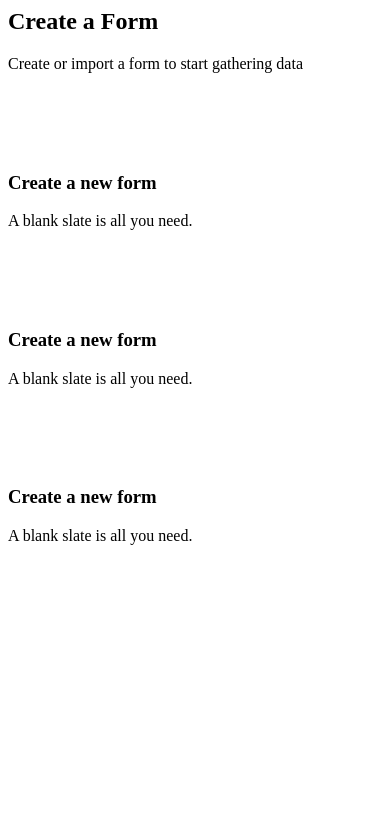
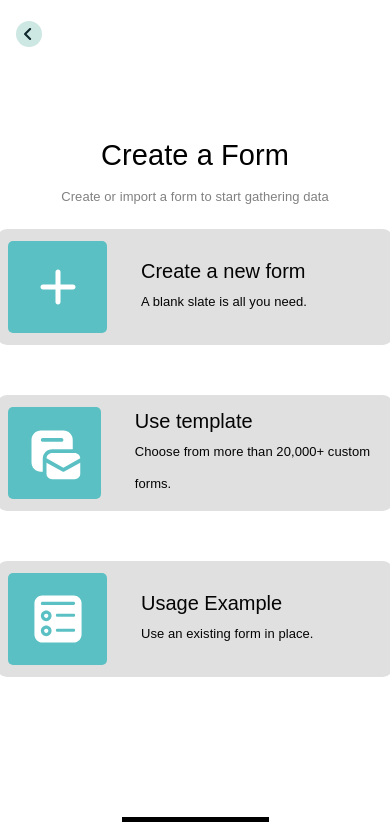
Before and after one commit to zuri-training/TeamOwlw2-feedback_gen, a plain HTML site: page createform.html in a window 390 px wide. Shown: the part 50-872 px from the top of the page. Before the commit the page ends 844 px from the top, so only its background shows below. Drawn offline with Linux system fonts and the light colour scheme.

Commit message:
updated create form files

```diff
--- a/createform.css
+++ b/createform.css
@@ -0,0 +1,197 @@
+* {
+    padding: 0;
+    margin: 0;
+    box-sizing: border-box;
+}
+
+body {
+    background: #ffffff;
+    font-family: "Poppins", sans-serif;
+    font-style: normal;
+}
+
+#back {
+    margin: 71px auto 0 16px;
+}
+
+main {
+    margin: 179px auto auto;
+    display: flex;
+    flex-direction: column;
+    justify-content: center;
+    align-items: center;
+}
+
+h2 {
+    font-weight: 400;
+    font-size: 29px;
+    line-height: 44px;
+    text-align: center;
+    letter-spacing: 0.0025em;
+}
+
+
+main p {
+    margin-top: 4px;
+    margin-bottom: 16px;
+    font-weight: 300;
+    font-size: 13px;
+    line-height: 32px;
+    text-align: center;
+    letter-spacing: 0.005em;
+    color: #04040480;
+}
+
+#selections {
+    display: flex;
+    flex-direction: column;
+    justify-content: center;
+    align-items: center;
+    padding: 0;
+    margin: 0;
+}
+
+.selectors {
+    display: flex;
+    flex-direction: row;
+    justify-content: space-between;
+    align-items: center;
+    background: #E0E0E0;
+    border-radius: 10px;
+    margin-bottom: 50px;
+    padding: 0;
+    margin: 0;
+}
+
+.image {
+    width: 99px;
+    height: 92px;
+    /* background-color: #5BC0C3; */
+    background: #5BC0C3;
+    border-radius: 5px;
+}
+
+
+
+h3 {
+    font-style: normal;
+    font-weight: 400;
+    font-size: 20px;
+    line-height: 24px;
+    text-align: center;
+    color: #040404;
+}
+
+p {
+    font-weight: 300;
+    font-size: 13px;
+    line-height: 32px;
+    text-align: center;
+    letter-spacing: 0.005em;
+    color: #040404;
+
+}
+
+@media only screen and (max-width: 428px) {
+    body {
+      background: #ffffff;
+      font-family: "Poppins", sans-serif;
+      max-height: 926px;
+    }
+
+    #back {
+        margin: 71px auto 0px 16px;
+    }
+
+    main {
+        margin: 82px 16px auto;
+        display: flex;
+        flex-direction: column;
+        justify-content: center;
+        align-items: center;
+    }
+
+    h2 {
+        font-weight: 400;
+        font-size: 29px;
+        line-height: 44px;
+        text-align: center;
+        letter-spacing: 0.0025em;
+    }
+
+    .sub {
+        margin-top: 4px;
+        margin-bottom: 16px;
+        font-weight: 300;
+        font-size: 13px;
+        line-height: 32px;
+        text-align: center;
+        letter-spacing: 0.005em;
+        color: #04040480;
+    }
+
+    #selections {
+        display: flex;
+        flex-direction: column;
+        justify-content: center;
+        align-items: center;
+    }
+
+    .selectors {
+        width: 396px;
+        display: flex;
+        flex-direction: row;
+        justify-content: flex-start;
+        align-items: center;
+        background: #E0E0E0;
+        border-radius: 10px;
+        margin-bottom: 50px;
+    }
+
+    .image {
+        width: 99px;
+        height: 92px;
+        margin: 12px 34px 12px 11px;
+        display: flex;
+        justify-content: center;
+        align-items: center;
+        background: #5BC0C3;
+        border-radius: 5px;
+    }
+
+
+    h3 {
+        font-weight: 400;
+        font-size: 20px;
+        line-height: 30px;
+        text-align: center;
+        color: #040404;
+    }
+
+    .content {
+        display: flex;
+        flex-direction: column;
+        justify-content: center;
+        align-items: flex-start;
+    }
+
+    div p {
+        padding: 0;
+        margin: 0;
+        font-weight: 300;
+        font-size: 13px;
+        line-height: 32px;
+        text-align: start;
+        letter-spacing: 0.005em;
+        color: #040404;
+
+    }
+
+    .line {
+        margin-top: 90px;
+        width: 147px;
+        height: 5px;
+        background: #000000;
+    }
+
+}
--- a/createform.html
+++ b/createform.html
@@ -5,38 +5,54 @@
     <meta http-equiv="X-UA-Compatible" content="IE=edge">
     <meta name="viewport" content="width=device-width, initial-scale=1.0">
     <title>Document</title>
+    <link rel="stylesheet" href="createform.css">
 </head>
 <body>
-    <header>
-        <img src="/images/backarrow.svg" alt="">
-    </header>
+    <img src="/images/backarrow.svg" alt="" id="back">
 
     <main>
         <h2>Create a Form</h2>
-        <p>Create or import a form to start gathering data</p>
+        <p class="sub">Create or import a form to start gathering data</p>
 
-        <div class="selections">
+        <div id="selections">
             <div class="selectors" id="select-1">
-                <img src="/images/createform.svg" alt="">
-                <h3>Create a new form</h3>
-                <p>A blank slate is all you need.</p>
+                <div class="image">
+                    <img src="/images/createform.svg" alt="">
+                </div>
+                <div class="content">
+                    <h3>Create a new form</h3>
+                    <p>A blank slate is all you need.</p>
+                </div>
+
             </div>
 
             <div class="selectors" id="select-2">
-                <img src="/images/usetemplate.svg" alt="">
-                <h3>Create a new form</h3>
-                <p>A blank slate is all you need.</p>
+                <div class="image">
+                    <img src="/images/usetemplate.svg" alt="">
+                </div>
+                <div class="content">
+                    <h3>Use template</h3>
+                    <p>Choose from more than 20,000+ custom forms.</p>
+                </div>
+
             </div>
 
             <div class="selectors" id="select-3">
-                <img src="/images/usageexample.svg" alt="">
-                <h3>Create a new form</h3>
-                <p>A blank slate is all you need.</p>
+                <div class="image">
+                    <img src="/images/usageexample.svg" alt="">
+                </div>
+                <div class="content">
+                    <h3>Usage Example</h3>
+                    <p>Use an existing form in place.</p>
+                </div>
+
             </div>
         </div>
+        <div class="line"></span>
+
+    </main>
 
 
 
-    </main>
 </body>
 </html>
```
